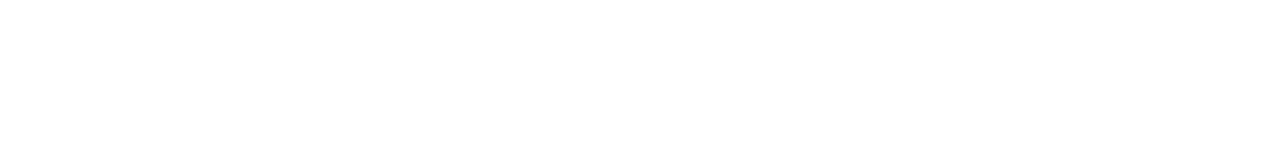
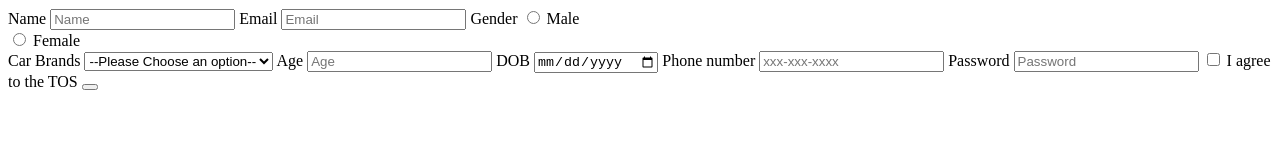
Before and after one commit to acciojob/signup-form-car-shubhambundhe97, a website: page main.html in a window 1280 px wide. Drawn offline with Linux system fonts and the light colour scheme.

Commit message:
created a submission

```diff
--- a/main.html
+++ b/main.html
@@ -10,6 +10,46 @@
 	<!-- the entire body must be written by student -->
     <script type="text/javascript" src="./script.js">
 </script>
+	<form method="post">
+
+		<label for="name">Name</label>
+		<input type="text" id="name" placeholder="Name" required>
+
+		<label for="email">Email</label>
+		<input type="url" id="email" placeholder="Email" required>
+
+		<label for="gender">Gender</label>
+		<input type="radio" id="male" name="gender" value="MALE" required>
+        <label for="male">Male</label><br>
+        <input type="radio" id="female" name="gender" value="FEMALE" required>
+        <label for="female">Female</label><br>
+
+		<label for="Car">Car Brands</label>
+		<select id="cars">
+			<option value="" disabled selected hidden>--Please Choose an option--</option>
+			<option value="bmw">BMW</option>
+			<option value="audi">Audi</option>
+			<option value="mercedez">Mercedez</option>
+		</select>
+
+		<label for="age">Age</label>
+		<input type="number" id="age" name="age" placeholder="Age" required>
+
+		<label for="dob">DOB</label>
+		<input type="date" id="dob" name="dob" required>
+
+		<label for="tel">Phone number</label>
+		<input type="tel" id="tel" name="tel" placeholder="xxx-xxx-xxxx">
+
+		<label for="password">Password</label>
+		<input type="password" id="password" name="password" placeholder="Password" required>
+
+		<input type="checkbox" id="tos" name="tos" required>
+		<label for="tos">I agree to the TOS</label>
+
+		<button type="submit" value="submit">
+	</form>
+
 
 </body>
 
```
